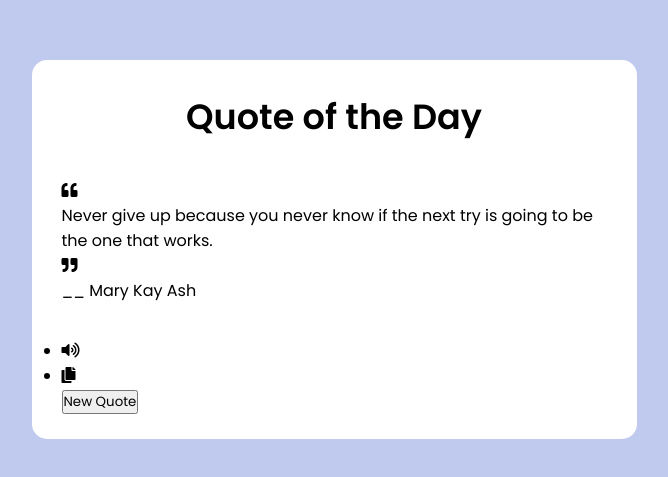
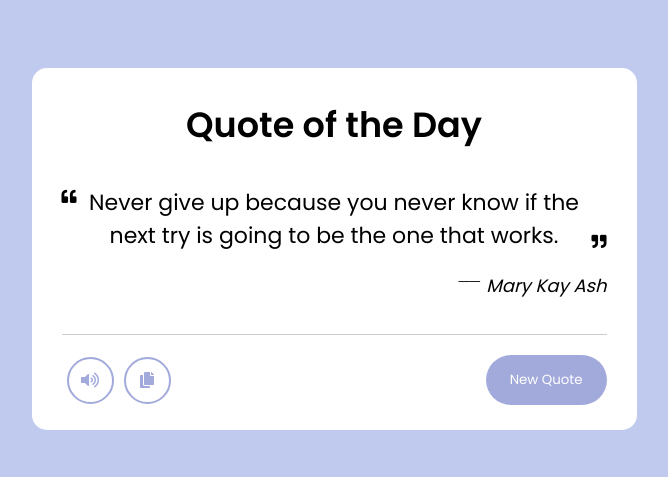
Before and after one commit to mawii0/quote_prayer_generator, a plain HTML site: page index.html in a window 1280 px wide. Shown: the part 151-628 px from the top of the page, without its empty margins (306-974 px from the left). Drawn offline with Linux system fonts and the light colour scheme.

Commit message:
html and css fix

```diff
--- a/index.html
+++ b/index.html
@@ -11,7 +11,7 @@
     <div class="wrapper">
         <header>Quote of the Day</header>
         <div class="content">
-            <div class="quote_area">
+            <div class="quote-area">
                 <i class="fas fa-quote-left"></i>
                 <p class="quote">Never give up because you never know if the next try is going to be the one that works.</p>
                 <i class="fas fa-quote-right"></i>
--- a/styles.css
+++ b/styles.css
@@ -36,4 +36,91 @@ body {
 
 .quote-area {
     display: flex;
+    justify-content: center;
 }
+
+.quote-area i {
+    font-size: 15px;
+}
+
+.quote-area i:first-child {
+    margin: 3px 10px 0 0;
+}
+
+.quote-area i:last-child {
+    display: flex;
+    align-items: flex-end;
+    margin: 0 0 3px 10px;
+}
+
+.quote {
+    font-size: 22px;
+    text-align: center;
+    /* padding: 4px; */
+    word-break: break-all;
+}
+
+.author {
+    margin-top: 20px;
+    font-size: 18px;
+    font-style: italic;
+    display: flex;
+    justify-content: flex-end;
+}
+
+.author span:first-child {
+    margin: -7px 5px 0 0;
+    font-family: monospace;
+}
+
+.buttons {
+    border-top: 1px solid #ccc;
+}
+
+.features {
+    display: flex;
+    justify-content: space-between;
+    margin-top: 20px;
+    align-items: center;
+}
+
+.features ul {
+    display: flex;
+}
+
+.features ul li {
+    list-style: none;
+    margin: 0 5px;
+    width: 47px;
+    height: 47px;
+    border-radius: 50%;
+    border: 2px solid #A2AADB;
+    display: flex;
+    justify-content: center;
+    align-items: center;
+    color: #A2AADB;
+    cursor: pointer;
+    transition: all 0.3s ease;
+}
+
+.features ul li:hover {
+    color: white;
+    background: #A2AADB;
+}
+
+.features button {
+    outline: none;
+    padding: 13px 22px;
+    border-radius: 30px;
+    background: #A2AADB;
+    color: white;
+    cursor: pointer;
+    transition: all 0.3s ease;
+    border: 2px solid transparent;
+}
+
+.features button:hover {
+    background: white;
+    color: #A2AADB;
+    border: 2px solid #A2AADB;
+}
```
